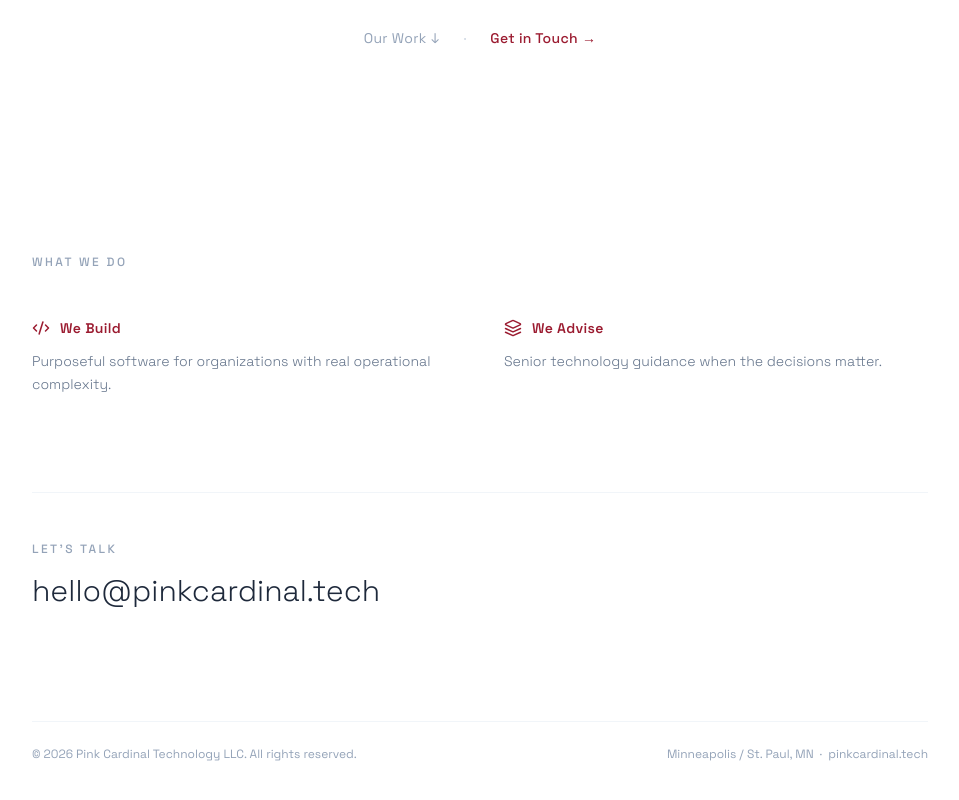
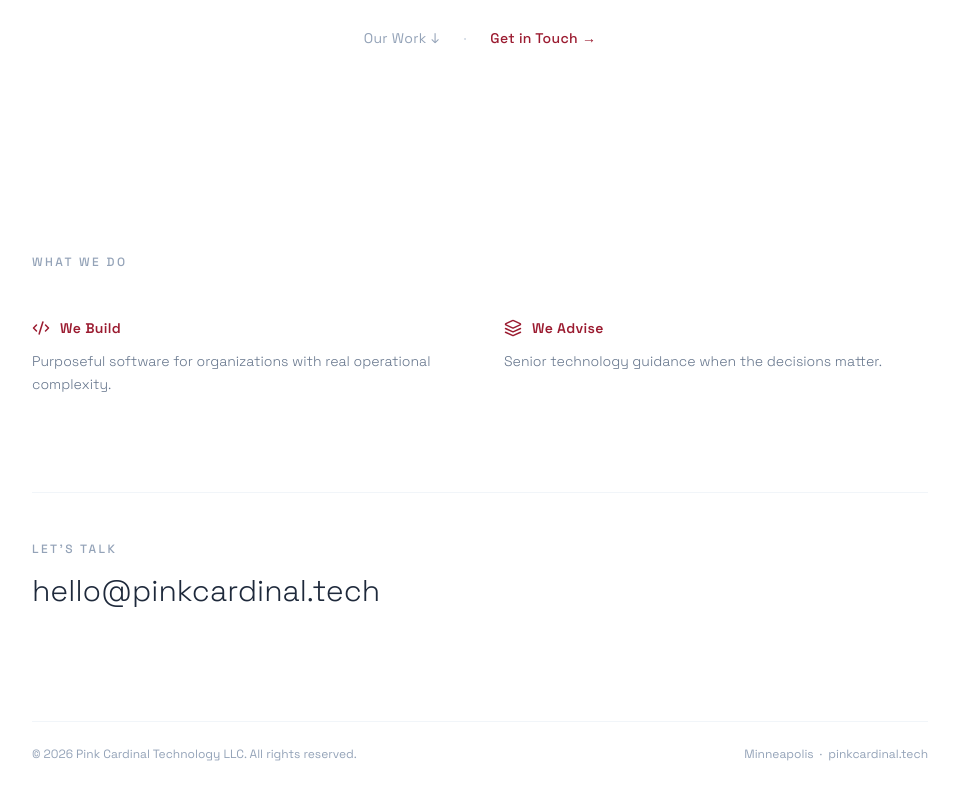
Before and after one commit to pinkcardinaltech/pinkcardinaltech, a Next.js app: page / in a window 1280 px wide. Shown: the part 594-1394 px from the top of the page, without its empty margins (160-1119 px from the left). Built offline with nearby package versions, Linux system fonts and the light colour scheme.

Commit message:
copy: simplify location to Minneapolis

```diff
--- a/src/app/layout.tsx
+++ b/src/app/layout.tsx
@@ -12,7 +12,7 @@ const spaceGrotesk = Space_Grotesk({
 export const metadata: Metadata = {
   title: 'Pink Cardinal Technology',
   description:
-    'Software ventures & technology advisory. Minneapolis – St. Paul, MN.',
+    'Software ventures & technology advisory. Minneapolis.',
   metadataBase: new URL('https://pinkcardinal.tech'),
   openGraph: {
     title: 'Pink Cardinal Technology',
--- a/src/components/sections/Footer.tsx
+++ b/src/components/sections/Footer.tsx
@@ -7,7 +7,7 @@ export function Footer() {
             © 2026 Pink Cardinal Technology LLC. All rights reserved.
           </p>
           <p className="text-xs text-slate-400">
-            Minneapolis / St. Paul, MN &nbsp;·&nbsp; pinkcardinal.tech
+            Minneapolis &nbsp;·&nbsp; pinkcardinal.tech
           </p>
         </div>
       </div>
```
